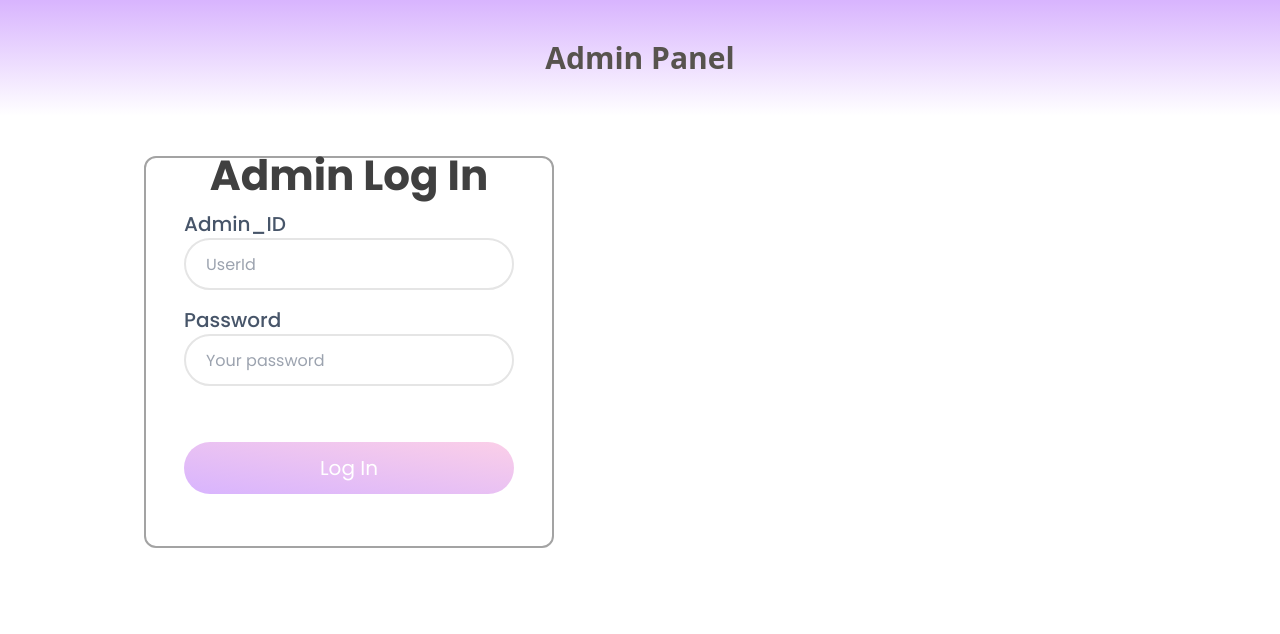
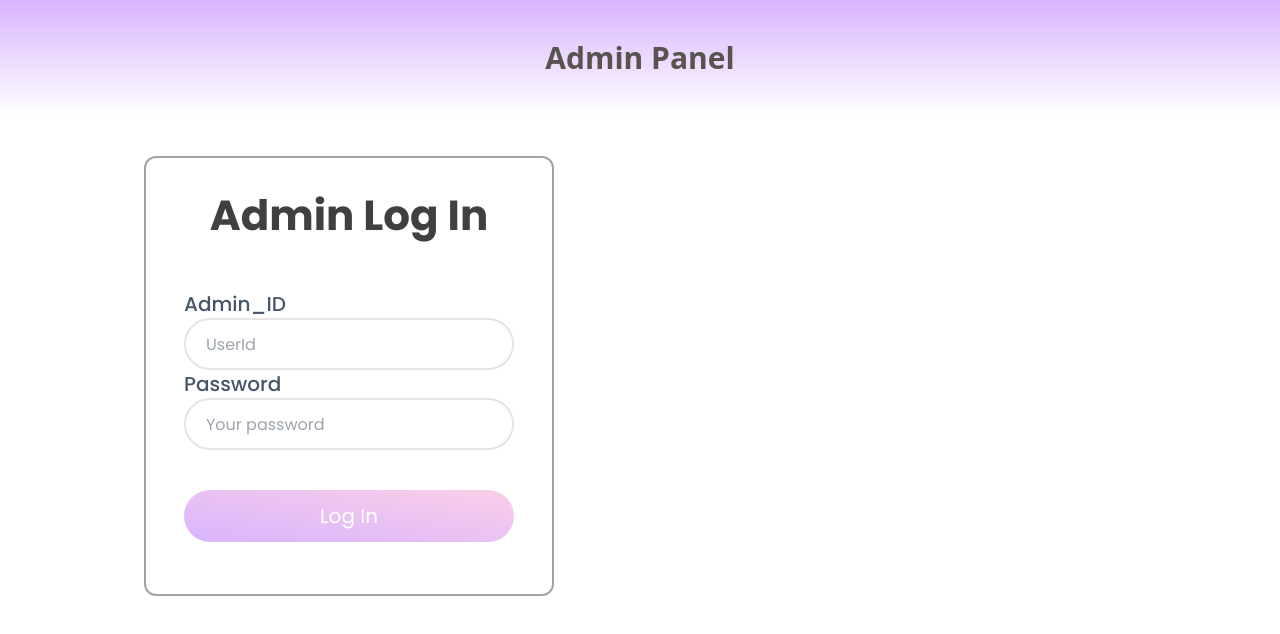
Before and after one commit to hari1538radha/Vending_machine_frontend, a React (Create React App) app: page /adminlogin in a window 1280 px wide. Shown: the top 634 px of the page. Built offline with nearby package versions, Linux system fonts and the light colour scheme; no server answers.

Commit message:
login data is been obtained and sentr to slice

```diff
--- a/src/Pages/LoginPanel.js/LoginPanel.js
+++ b/src/Pages/LoginPanel.js/LoginPanel.js
@@ -1,5 +1,5 @@
 import React from "react";
-import { useEffect } from "react";
+import { useEffect, useState } from "react";
 import Navbar from "../../Components/Navbar";
 import { Link } from "react-router-dom";
 import { Login } from "../../Store/Slice/Login";
@@ -7,37 +7,38 @@ import { useDispatch, useSelector } from "react-redux";
 import { useNavigate } from "react-router-dom";
 
 const LoginPanel = () => {
-  const data = {
-    AdminName: "admin",
-    Password: "admin",
-  };
   const dispatch = useDispatch();
   const navigate = useNavigate();
 
+  const [flag, setFlag] = useState(0);
+
+  const { LoginData, LoginLoading } = useSelector((state) => state.LoginInfo);
+  console.log(LoginData);
+  const handelLogin = (e) => {
+    e.preventDefault();
+    const AdminName = e.target.elements[0].value;
+    const Password = e.target.elements[1].value;
+    console.log(AdminName, Password);
+    dispatch(Login({ AdminName, Password }));
+    setFlag(1);
+  };
   useEffect(() => {
-    dispatch(Login(data));
-  }, []);
-  const {LoginData,LoginLoading} = useSelector(state => state.LoginInfo)
-  console.log(LoginData)
-  const handelLogin = (e) => {
-    e.preventDefault()
-    // console.log(e.target.elements[0].value)
-    if(LoginData.data.status == 200)
-    {
-      console.log(LoginData.data.status)
-      navigate("/adminpanel")
+    if (LoginData?.data?.status == 200) {
+      navigate("/adminpanel");
     }
-  };
+  }, [flag]);
 
   return (
     <div className="">
       <Navbar />
       <div className="relative top-0 font-poppins mb-11">
         <div className="  flex flex-col  border-2  border-neutral-400 bg-white items-center absolute  rounded-xl gap-y-4 w-[410px] left-36 top-10">
-          <h1 className="text-3xl mt-51 font-bold text-[42px] font-poppins text-neutral-700">
+          <h1 className="text-3xl mt-10 mb-10 font-bold text-[42px] font-poppins text-neutral-700">
             {" "}
             Admin Log In
           </h1>
+
+          <form onSubmit={handelLogin}>
             <div className="flex flex-col text-left">
               <label className="text-slate-600 text-xl font-medium">
                 Admin_ID
@@ -60,12 +61,10 @@ const LoginPanel = () => {
                 required
               ></input>
             </div>
-          <button
-            onClick={handelLogin}
-            className="bg-gradient-to-tr from-purple-300 to-pink-200 text-center flex items-center justify-center text-medium text-xl text-slate-700  mb-[52px] text-white w-[330px] h-[52px] mt-[40px] rounded-full "
-          >
+            <button className="bg-gradient-to-tr from-purple-300 to-pink-200 text-center flex items-center justify-center text-medium text-xl text-slate-700  mb-[52px] text-white w-[330px] h-[52px] mt-[40px] rounded-full ">
               Log In
             </button>
+          </form>
         </div>
       </div>
       <div></div>
```
Lines whose indentation alone changed are shown as unchanged.
